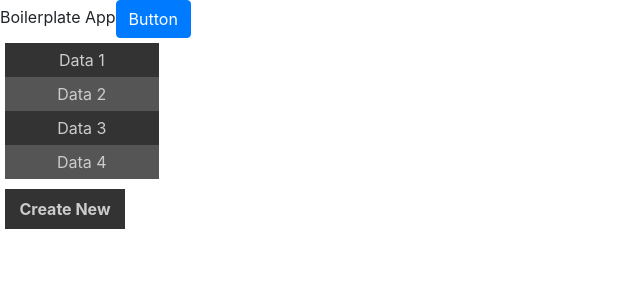
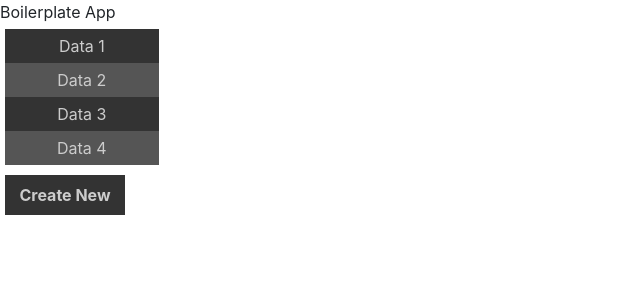
Before and after one commit to FlopiVG/react-boilerplate-flopi, a React app: page / in a window 1280 px wide. Shown: the top 300 px of the page, without its empty margins (0-640 px from the left). Built offline with nearby package versions, Linux system fonts and the light colour scheme; data requests are answered from the project's data file.

Commit message:
add css-loader and style-loader to handle with bootstrap css

```diff
--- a/package.json
+++ b/package.json
@@ -27,6 +27,7 @@
     "babel-preset-react": "^6.24.1",
     "babel-preset-stage-0": "^6.24.1",
     "concurrently": "^3.5.0",
+    "css-loader": "^0.28.7",
     "eslint": "^3.19.0",
     "eslint-config-airbnb": "^15.1.0",
     "eslint-import-resolver-webpack": "^0.8.3",
@@ -39,6 +40,7 @@
     "nodemon": "^1.12.1",
     "raf": "^3.4.0",
     "react-test-renderer": "^16.0.0",
+    "style-loader": "^0.19.0",
     "webpack": "^3.7.1",
     "webpack-dev-server": "^2.9.2"
   },
--- a/src/main.jsx
+++ b/src/main.jsx
@@ -11,7 +11,6 @@ const Main = () => (
   <Provider store={store}>
     <div>
       Boilerplate App
-      <button className="btn btn-primary">Button</button>
       <AppExample />
     </div>
   </Provider>
--- a/webpack.config.js
+++ b/webpack.config.js
@@ -9,6 +9,10 @@ module.exports = {
   },
   module: {
     rules: [
+      {
+        test: /(\.min)?\.css$/,
+        use: ['style-loader', 'css-loader'],
+      },
       {
         test: /\.jsx?$/,
         include: path.resolve(__dirname, 'src'),
```
